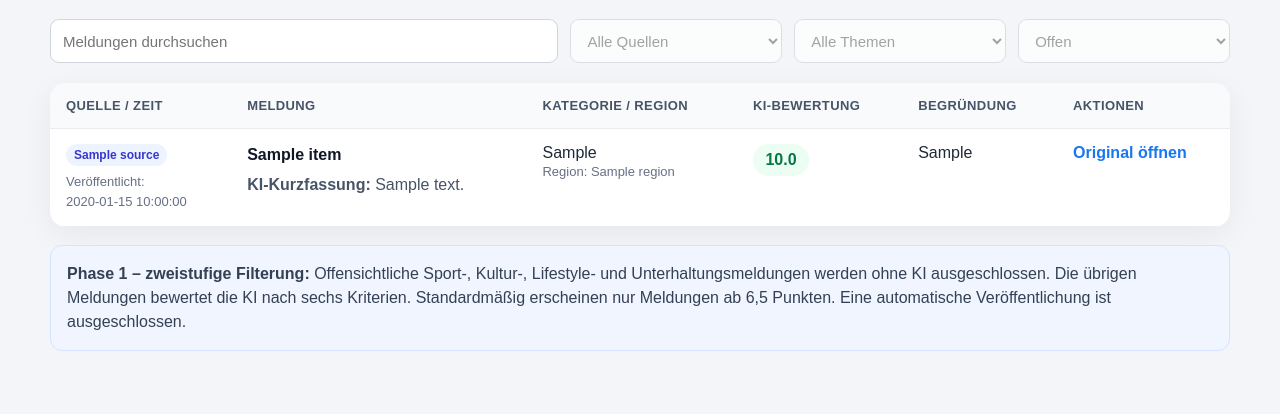
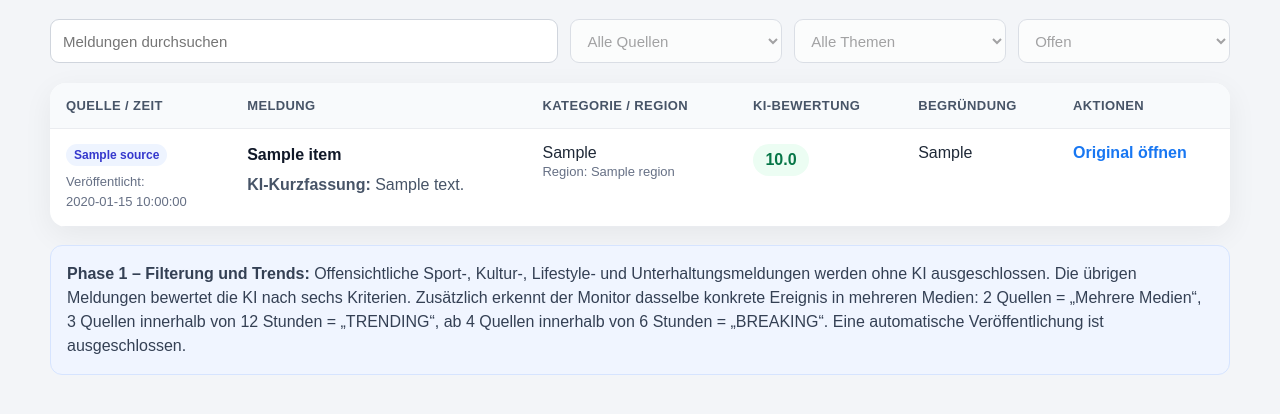
Before and after one commit to fb-bezirk-collab/facebook-seitenassistent, a FastAPI app: template templates/media_monitor.html in a window 1280 px wide. Shown: the part 267-681 px from the top of the page. Run offline with FastAPI, Linux system fonts and the light colour scheme; the visitor is signed in with stand-in values (Sample User, id 1); the template is opened without the code that fills it: most values are stand-ins (such as "Sample title", 1, 10 or a date in 2020).

Commit message:
Add files via upload

```diff
--- a/templates/media_monitor.html
+++ b/templates/media_monitor.html
@@ -27,6 +27,11 @@
         .summary { margin:7px 0 0; color:#475467; line-height:1.45; }
         .view-link { color:#1877f2; font-weight:800; text-decoration:none; }
         .source-label { display: inline-block; margin-bottom: 6px; padding: 4px 8px; border-radius: 999px; background: #eef4ff; color: #3538cd; font-size: 12px; font-weight: 800; }
+        .trend-badge { display:inline-flex; align-items:center; gap:5px; margin:0 0 8px; padding:5px 9px; border-radius:999px; font-size:12px; font-weight:900; letter-spacing:.02em; }
+        .trend-multiple { background:#f2f4f7; color:#344054; }
+        .trend-trending { background:#fffaeb; color:#b54708; }
+        .trend-breaking { background:#fef3f2; color:#b42318; }
+        .trend-sources { margin:5px 0 0; color:#667085; font-size:12px; line-height:1.4; }
         .title-link { color: #101828; text-decoration: none; font-size: 16px; font-weight: 800; line-height: 1.35; }
         .title-link:hover { color: #1877f2; text-decoration: underline; }
         .teaser { margin: 7px 0 0; color: #667085; line-height: 1.45; max-width: 520px; }
@@ -81,6 +86,7 @@
             Medienabruf abgeschlossen{% if last_fetch_at %} ({{ last_fetch_at }}){% endif %}. Neu gespeichert: <strong>{{ new_count }}</strong>.
             Regelbasiert ausgefiltert: <strong>{{ excluded_count }}</strong>. KI-bewertet: <strong>{{ rated_count }}</strong>.
             Davon ab 6,5 Punkten sichtbar: <strong>{{ visible_count }}</strong>.
+            Medienübergreifende Themen erkannt: <strong>{{ trend_count }}</strong>.
             {% if source_results %}
                 <div style="margin-top:8px;display:flex;gap:12px;flex-wrap:wrap">
                     {% for result in source_results %}
@@ -161,6 +167,17 @@
                                 <div class="time-note">Veröffentlicht:<br>{{ item.published_display }}</div>
                             </td>
                             <td>
+                                {% if item.trend_level %}
+                                    {% if item.trend_level == 'breaking' %}
+                                        <div class="trend-badge trend-breaking">🚨 BREAKING · {{ item.trend_source_count }} Quellen</div>
+                                    {% elif item.trend_level == 'trending' %}
+                                        <div class="trend-badge trend-trending">🔥 TRENDING · {{ item.trend_source_count }} Quellen</div>
+                                    {% else %}
+                                        <div class="trend-badge trend-multiple">📰 Mehrere Medien · {{ item.trend_source_count }} Quellen</div>
+                                    {% endif %}
+                                    {% if item.trend_label %}<div class="trend-sources"><strong>{{ item.trend_label }}</strong></div>{% endif %}
+                                    {% if item.trend_sources %}<div class="trend-sources">Auch bei: {{ item.trend_sources|join(', ') }}</div>{% endif %}
+                                {% endif %}
                                 <a class="title-link" href="{{ item.url }}" target="_blank" rel="noopener noreferrer">{{ item.title }}</a>
                                 {% if item.ai_summary %}<p class="summary"><strong>KI-Kurzfassung:</strong> {{ item.ai_summary }}</p>{% elif item.teaser %}<p class="teaser">{{ item.teaser }}</p>{% endif %}
                             </td>
@@ -191,7 +208,7 @@
     </section>
 
     <div class="phase-note">
-        <strong>Phase 1 – zweistufige Filterung:</strong> Offensichtliche Sport-, Kultur-, Lifestyle- und Unterhaltungsmeldungen werden ohne KI ausgeschlossen. Die übrigen Meldungen bewertet die KI nach sechs Kriterien. Standardmäßig erscheinen nur Meldungen ab 6,5 Punkten. Eine automatische Veröffentlichung ist ausgeschlossen.
+        <strong>Phase 1 – Filterung und Trends:</strong> Offensichtliche Sport-, Kultur-, Lifestyle- und Unterhaltungsmeldungen werden ohne KI ausgeschlossen. Die übrigen Meldungen bewertet die KI nach sechs Kriterien. Zusätzlich erkennt der Monitor dasselbe konkrete Ereignis in mehreren Medien: 2 Quellen = „Mehrere Medien“, 3 Quellen innerhalb von 12 Stunden = „TRENDING“, ab 4 Quellen innerhalb von 6 Stunden = „BREAKING“. Eine automatische Veröffentlichung ist ausgeschlossen.
     </div>
 </div>
 </main>
```
